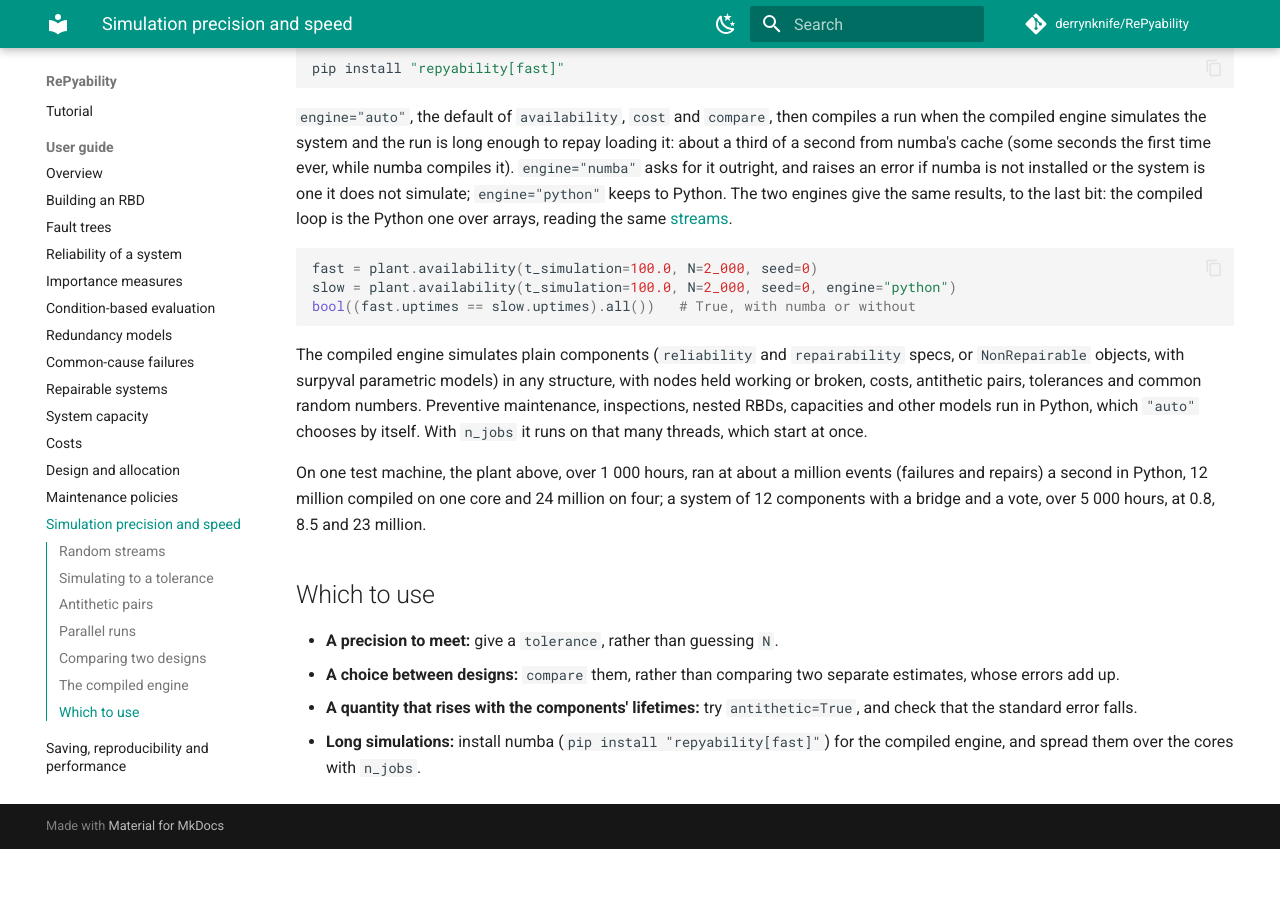
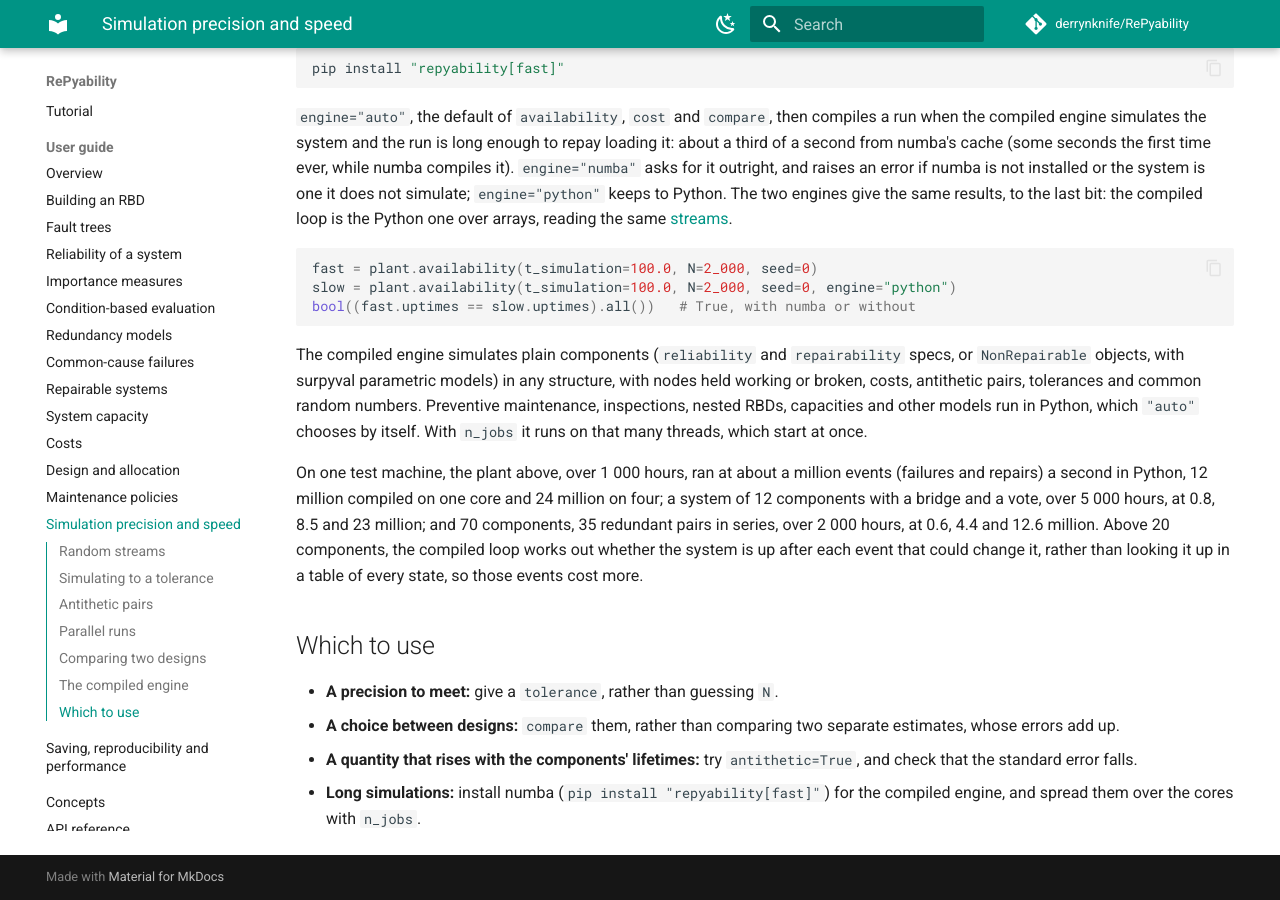
Before and after one commit to derrynknife/RePyability, an MkDocs documentation site: the page built from docs/guide/simulation.md, in a window 1280 px wide and 900 px high, scrolled down 4967 px. Built offline with MkDocs 1.6.1 and Material for MkDocs 9.7.7, drawn with Linux system fonts in a browser that asks for light colours; comment, search, counter and statistics services are not loaded; before the commit the page ends 5816 px from its top, so only the background shows below that.

Commit message:
Simulation guide: the speeds of a larger diagram
#119 asked for benchmarks on the plant, the 12-component system and a
larger diagram. The guide now quotes the third: 70 components, 35
redundant pairs in series, over 2 000 hours, at 0.6 million events a
second in Python, 4.4 million compiled on one core and 12.6 million on
four (best of three and five runs). Above 20 components the compiled
loop works the structure function out after each event that could change
the system rather than reading a table, which the guide says.

Co-Authored-By: Claude Opus 5.5 <noreply@anthropic.com>
Claude-Session: https://claude.ai/code/session_01NUGaeQXKxjjiQ1ULT1ApXS

```diff
--- a/docs/guide/simulation.md
+++ b/docs/guide/simulation.md
@@ -305,7 +305,11 @@ threads, which start at once.
 On one test machine, the plant above, over 1 000 hours, ran at about a
 million events (failures and repairs) a second in Python, 12 million
 compiled on one core and 24 million on four; a system of 12 components with
-a bridge and a vote, over 5 000 hours, at 0.8, 8.5 and 23 million.
+a bridge and a vote, over 5 000 hours, at 0.8, 8.5 and 23 million; and 70
+components, 35 redundant pairs in series, over 2 000 hours, at 0.6, 4.4 and
+12.6 million. Above 20 components, the compiled loop works out whether the
+system is up after each event that could change it, rather than looking it
+up in a table of every state, so those events cost more.
 
 ## Which to use
 
```
